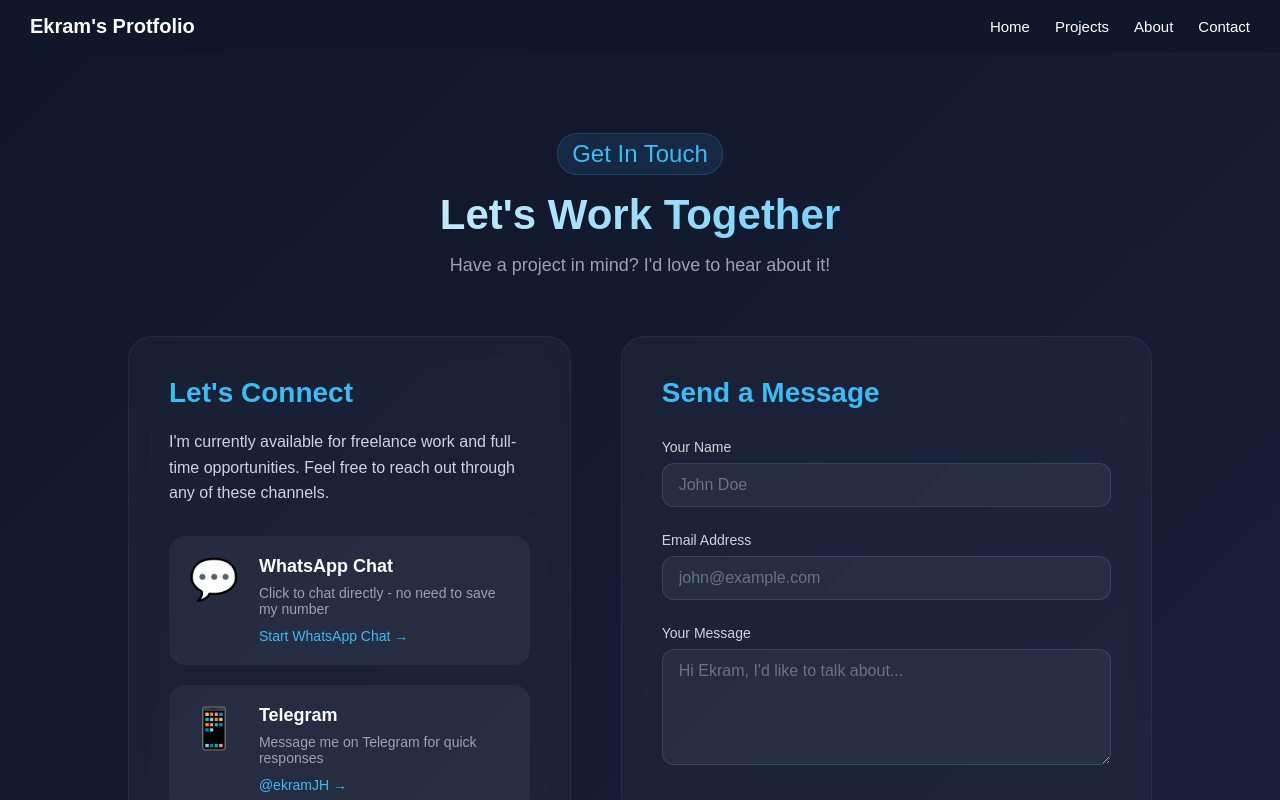
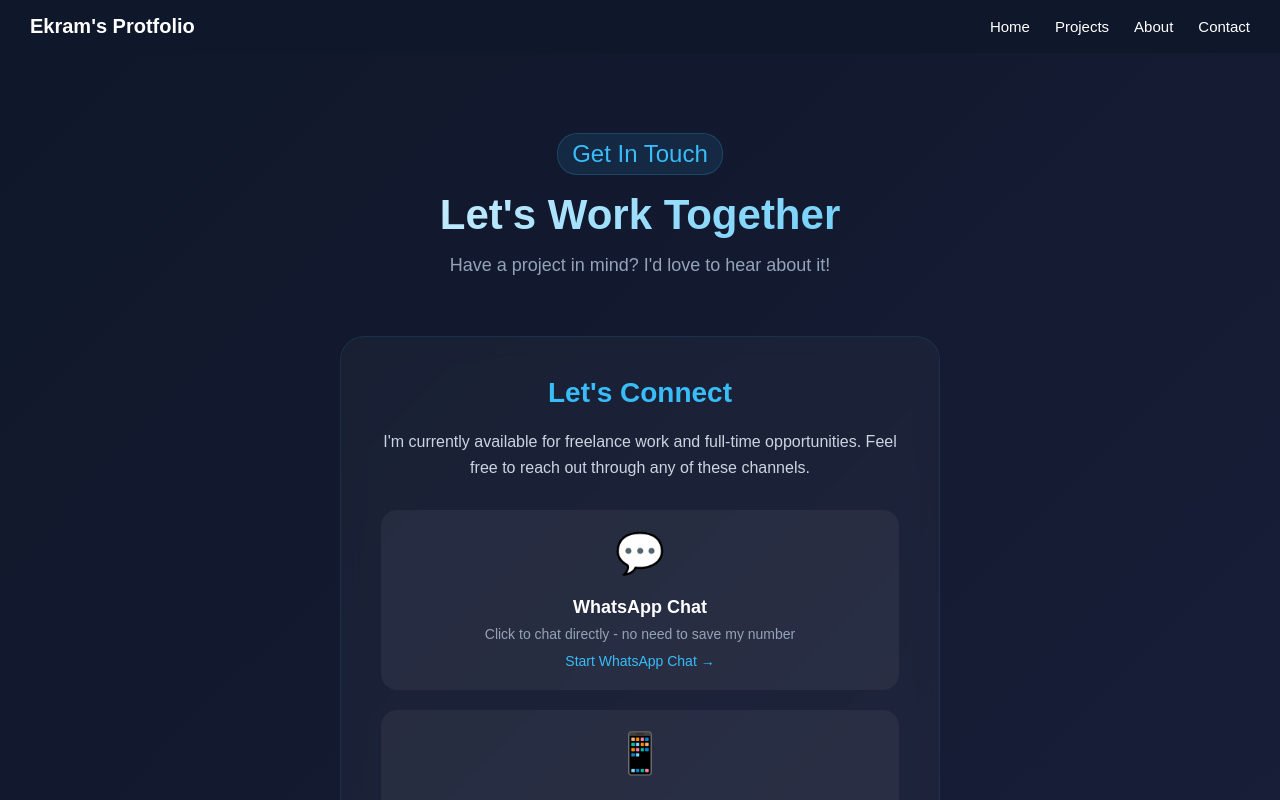
Before and after one commit to EkramJemalH/Portfolio, a React (Vite) app in the folder my-app/: page /contact in a window 1280 px wide. Shown: the top 800 px of the page. Built offline with nearby package versions, Linux system fonts and the light colour scheme.

Commit message:
vanished the app last touch

```diff
--- a/my-app/src/pages/Contact.css
+++ b/my-app/src/pages/Contact.css
@@ -46,9 +46,10 @@
 
 /* Contact Content Layout */
 .contact-content {
-  display: grid;
-  grid-template-columns: 1fr 1.2fr;
-  gap: 50px;
+  display: flex;
+  justify-content: center;
+  max-width: 600px;
+  margin: 0 auto;
 }
 
 /* Left Column - Contact Info */
@@ -58,6 +59,8 @@
   padding: 40px;
   border-radius: 24px;
   border: 1px solid rgba(56, 189, 248, 0.1);
+  width: 100%;
+  text-align: center;
 }
 
 .contact-info h3 {
@@ -75,12 +78,15 @@
 /* Contact Method Cards */
 .contact-method {
   display: flex;
+  flex-direction: column;
+  align-items: center;
   gap: 20px;
   padding: 20px;
   background: rgba(255, 255, 255, 0.05);
   border-radius: 16px;
   margin-bottom: 20px;
   transition: all 0.3s ease;
+  text-align: center;
 }
 
 .contact-method:hover {
@@ -135,6 +141,7 @@
   display: flex;
   flex-wrap: wrap;
   gap: 15px;
+  justify-content: center;
 }
 
 .social-link {
--- a/my-app/src/pages/Contact.jsx
+++ b/my-app/src/pages/Contact.jsx
@@ -1,33 +1,9 @@
 import "./Contact.css";
-import { useState } from "react";
+
 
 function Contact() {
-  const [formData, setFormData] = useState({
-    name: "",
-    email: "",
-    message: ""
-  });
-  const [isSubmitted, setIsSubmitted] = useState(false);
-
-  const handleChange = (e) => {
-    setFormData({
-      ...formData,
-      [e.target.name]: e.target.value
-    });
-  };
-
-  const handleSubmit = (e) => {
-    e.preventDefault();
-    // This opens email client with pre-filled message
-    const subject = `Portfolio Message from ${formData.name}`;
-    const body = `Name: ${formData.name}%0A%0AEmail: ${formData.email}%0A%0AMessage:%0A${formData.message}`;
-    window.location.href = `mailto:ekramjemalh@gmail.com?subject=${subject}&body=${body}`;
-    setIsSubmitted(true);
-    setTimeout(() => setIsSubmitted(false), 3000);
-  };
-
-  // WhatsApp link with your number (0912034013 -> 251912034013)
-  const whatsappNumber = "251912034013"; // 251 + 912034013
+  // WhatsApp link with your number
+  const whatsappNumber = "251912034013";
   const whatsappLink = `https://wa.me/${whatsappNumber}`;
 
   // Telegram link
@@ -61,7 +37,7 @@ function Contact() {
               Feel free to reach out through any of these channels.
             </p>
 
-            {/* WhatsApp - Safe way without exposing number */}
+            {/* WhatsApp */}
             <div className="contact-method">
               <div className="contact-icon">💬</div>
               <div className="contact-details">
@@ -138,64 +114,8 @@ function Contact() {
                 >
                   <span>🐦</span> Twitter/X
                 </a>
-
               </div>
             </div>
-          </div>
-
-          {/* Right Column - Contact Form */}
-          <div className="contact-form-container">
-            <h3>Send a Message</h3>
-            <form onSubmit={handleSubmit} className="contact-form">
-              <div className="form-group">
-                <label htmlFor="name">Your Name</label>
-                <input
-                  type="text"
-                  id="name"
-                  name="name"
-                  value={formData.name}
-                  onChange={handleChange}
-                  required
-                  placeholder="John Doe"
-                />
-              </div>
-
-              <div className="form-group">
-                <label htmlFor="email">Email Address</label>
-                <input
-                  type="email"
-                  id="email"
-                  name="email"
-                  value={formData.email}
-                  onChange={handleChange}
-                  required
-                  placeholder="john@example.com"
-                />
-              </div>
-
-              <div className="form-group">
-                <label htmlFor="message">Your Message</label>
-                <textarea
-                  id="message"
-                  name="message"
-                  value={formData.message}
-                  onChange={handleChange}
-                  required
-                  rows="5"
-                  placeholder="Hi Ekram, I'd like to talk about..."
-                ></textarea>
-              </div>
-
-              <button type="submit" className="submit-btn">
-                Send Message ✨
-              </button>
-
-              {isSubmitted && (
-                <div className="success-message">
-                  ✓ Opening your email client! Thank you for reaching out.
-                </div>
-              )}
-            </form>
           </div>
         </div>
       </div>
--- a/my-app/src/pages/CraigslistCaseStudy.jsx
+++ b/my-app/src/pages/CraigslistCaseStudy.jsx
@@ -615,7 +615,7 @@ function CraigslistCaseStudy() {
           <button onClick={() => navigate("/projects")} className="nav-btn nav-prev">
             ← All Projects
           </button>
-          <button onClick={() => navigate("/case-study/project2")} className="nav-btn nav-next">
+          <button onClick={() => navigate("/projects/eventify")} className="nav-btn nav-next">
             Next Project →
           </button>
         </div>
--- a/my-app/src/pages/Eventify.jsx
+++ b/my-app/src/pages/Eventify.jsx
@@ -55,7 +55,7 @@ function Eventify() {
   };
 
   return (
-    <main className="eventify-page">
+    <main className="eventify-page" id="eventify-page">
       <div className="eventify-container">
 
         {/* Back Button */}
@@ -549,12 +549,9 @@ function Eventify() {
             ← All Projects
           </button>
 
-          <div className="project-pagination">
-            <span className="page-indicator">Eventify</span>
-          </div>
 
           <button onClick={() => navigate("/case-study/craigslist")} className="nav-btn nav-next">
-            Next Project: Craigslist Redesign →
+            Previous Project: Craigslist Redesign
           </button>
         </div>
       </div>
--- a/my-app/src/pages/Project.jsx
+++ b/my-app/src/pages/Project.jsx
@@ -71,11 +71,10 @@ function Project() {
       category: "Frontend Development",
       description: "A modern, responsive portfolio website showcasing my work as a Frontend Developer and UI/UX Designer. Built with React, featuring smooth scrolling, project showcases, and a contact section.",
       image: PortfolioImg,
-      tags: ["React", "CSS", "Responsive Design", "Portfolio", "SPA"],
+      tags: ["React", "CSS", "Responsive Design", "Portfolio"],
       status: "completed",
       liveLink: "https://your-portfolio-url.vercel.app/", // Replace with your actual portfolio URL
-      githubLink: "https://github.com/EkramJemalH/your-portfolio-repo", // Replace with your actual GitHub repo
-      figmaLink: "https://www.figma.com/design/your-figma-link", // Add your Figma design link if you have one
+      githubLink: "https://github.com/EkramJemalH/Portfolio",
       year: "2025"
     }
   ];
```
